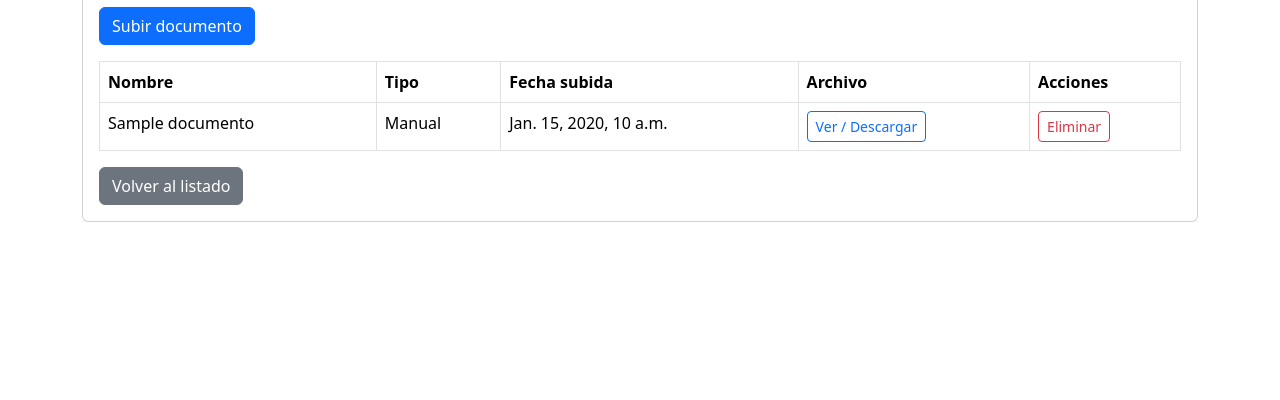
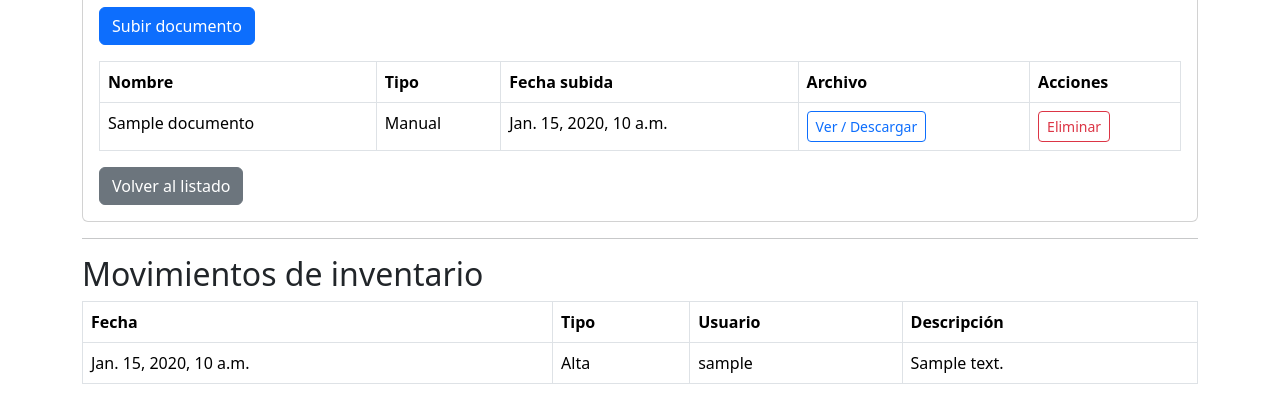
Before and after one commit to josellagosta-collab/inventario_taller_sdd, a Django app: page /materiales/1/ in a window 1280 px wide. Shown: the part 970-1370 px from the top of the page. Before the commit the page ends 1192 px from the top, so only its background shows below. Run offline with Django 5.2, Linux system fonts and the light colour scheme; tables that the repository leaves empty hold one stand-in row (values such as "Sample post").

Commit message:
feat: añadir movimientos de inventario

```diff
--- a/inventario/models.py
+++ b/inventario/models.py
@@ -1,5 +1,6 @@
 from django.db import models
 from ubicaciones.models import Ubicacion
+from django.contrib.auth.models import User
 
 
 class Categoria(models.Model):
@@ -131,3 +132,47 @@ class Material(models.Model):
 
     def __str__(self):
         return f"{self.codigo_inventario} - {self.nombre}"
+
+from django.contrib.auth.models import User
+
+
+class MovimientoInventario(models.Model):
+    TIPOS_MOVIMIENTO = [
+        ("alta", "Alta"),
+        ("edicion", "Edición"),
+        ("retirada", "Retirada"),
+        ("prestamo", "Préstamo"),
+        ("devolucion", "Devolución"),
+        ("traslado", "Traslado"),
+        ("ajuste", "Ajuste"),
+    ]
+
+    material = models.ForeignKey(
+        Material,
+        on_delete=models.CASCADE,
+        related_name="movimientos"
+    )
+
+    tipo = models.CharField(
+        max_length=50,
+        choices=TIPOS_MOVIMIENTO
+    )
+
+    usuario = models.ForeignKey(
+        User,
+        on_delete=models.SET_NULL,
+        blank=True,
+        null=True
+    )
+
+    descripcion = models.TextField(blank=True, null=True)
+
+    fecha = models.DateTimeField(auto_now_add=True)
+
+    class Meta:
+        verbose_name = "Movimiento de inventario"
+        verbose_name_plural = "Movimientos de inventario"
+        ordering = ["-fecha"]
+
+    def __str__(self):
+        return f"{self.material.nombre} - {self.get_tipo_display()}"
--- a/inventario/templates/inventario/detalle_material.html
+++ b/inventario/templates/inventario/detalle_material.html
@@ -134,4 +134,50 @@
       <a href="{% url 'inventario:lista_materiales' %}" class="btn btn-secondary">Volver al listado</a>
     </div>
   </div>
+
+<hr>
+
+<h2>Movimientos de inventario</h2>
+
+<table class="table table-bordered">
+
+    <thead>
+        <tr>
+            <th>Fecha</th>
+            <th>Tipo</th>
+            <th>Usuario</th>
+            <th>Descripción</th>
+        </tr>
+    </thead>
+
+    <tbody>
+
+        {% for movimiento in material.movimientos.all %}
+
+            <tr>
+                <td>{{ movimiento.fecha }}</td>
+                <td>{{ movimiento.get_tipo_display }}</td>
+                <td>
+                    {% if movimiento.usuario %}
+                        {{ movimiento.usuario.username }}
+                    {% else %}
+                        -
+                    {% endif %}
+                </td>
+                <td>{{ movimiento.descripcion }}</td>
+            </tr>
+
+        {% empty %}
+
+            <tr>
+                <td colspan="4" class="text-center">
+                    No hay movimientos registrados.
+                </td>
+            </tr>
+
+        {% endfor %}
+
+    </tbody>
+
+</table>
 {% endblock %}
--- a/inventario/views.py
+++ b/inventario/views.py
@@ -1,5 +1,5 @@
 from django.shortcuts import render, get_object_or_404, redirect
-from .models import Material, Categoria
+from .models import Material, Categoria, MovimientoInventario
 from .forms import MaterialForm
 from django.db.models import Q
 from django.core.paginator import Paginator
@@ -55,6 +55,12 @@ def crear_material(request):
 
         if form.is_valid():
             material = form.save()
+            MovimientoInventario.objects.create(
+                material=material,
+                tipo="alta",
+                usuario=request.user if request.user.is_authenticated else None,
+                descripcion="Alta de material desde la web"
+            )
             return redirect("inventario:detalle_material", material_id=material.id)
 
     else:
@@ -88,6 +94,12 @@ def retirar_material(request, material_id):
     if request.method == "POST":
         material.estado = "retirado"
         material.save()
+        MovimientoInventario.objects.create(
+            material=material,
+            tipo="retirada",
+            usuario=request.user if request.user.is_authenticated else None,
+            descripcion="Retirada lógica de material"
+    )
         return redirect("inventario:lista_materiales")
 
     return render(request, "inventario/retirar_material.html", {
```
Also changed, not shown: inventario/admin.py (+21 -2 lines), prestamos/views.py (+15 -0 lines), inventario/migrations/0003_movimientoinventario.py (added).
